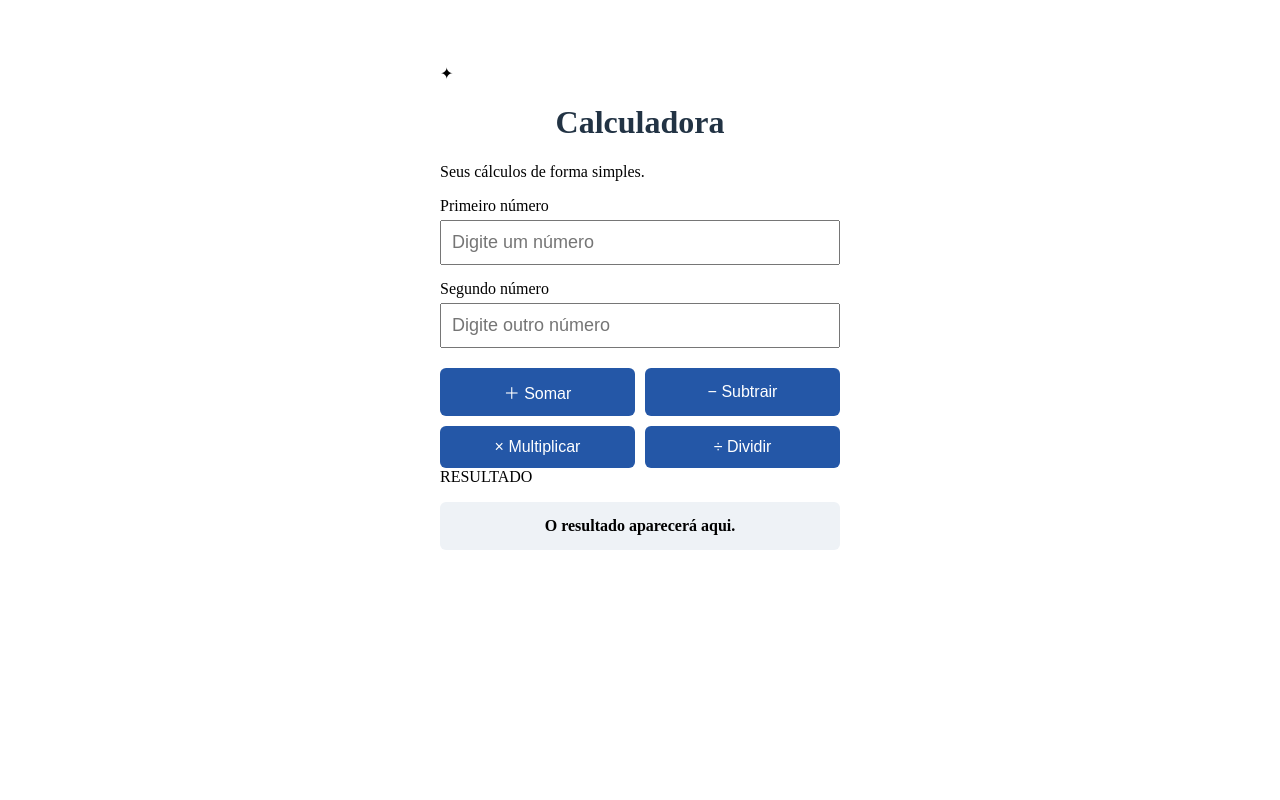
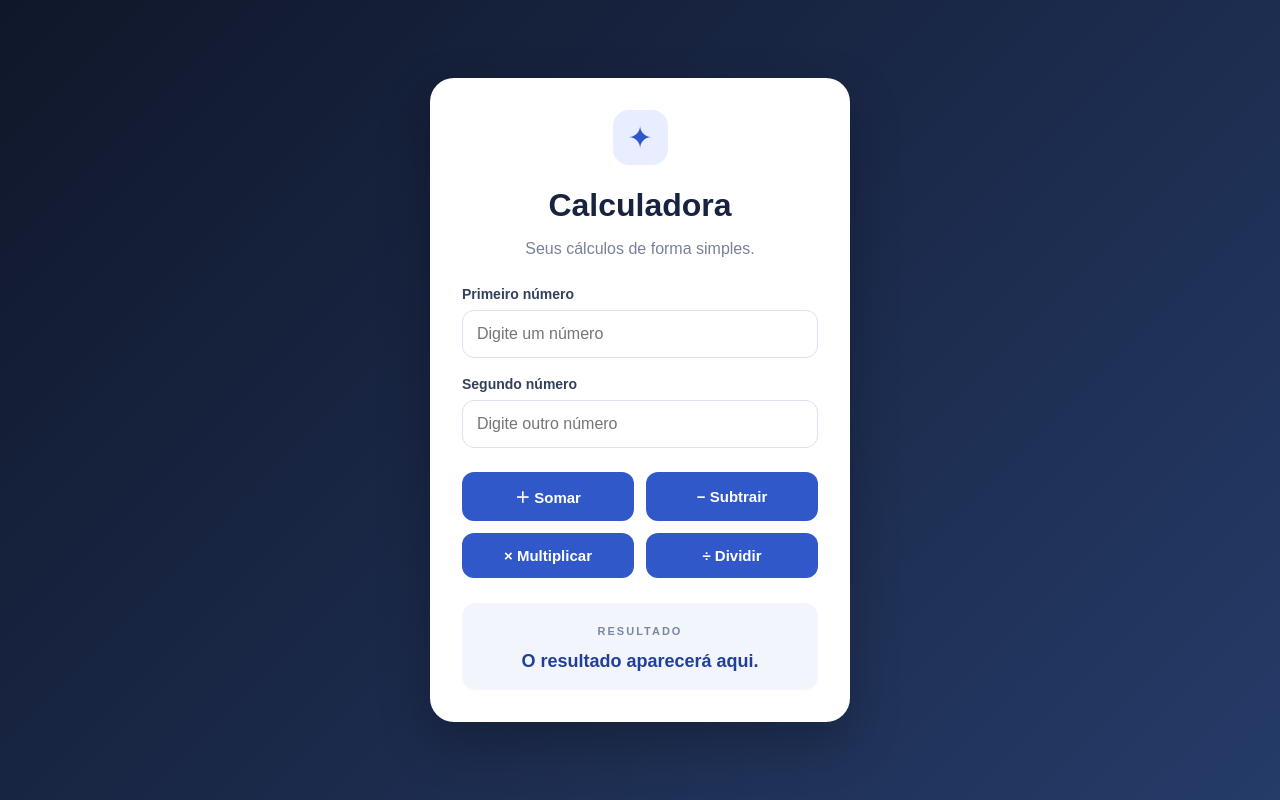
Before and after one commit to rafaeltfreddi-coder/Calculadora-gulosa, a plain HTML site: page index.html in a window 1280 px wide. Drawn offline with Linux system fonts and the light colour scheme.

Commit message:
Update estilo.css

```diff
--- a/estilo.css
+++ b/estilo.css
@@ -1,72 +1,121 @@
-Define a aparência geral da página. */
+* {
+    box-sizing: border-box;
+}
+
 body {
     font-family: Arial, sans-serif;
-      background-color: #eef2f6;
+    background: linear-gradient(135deg, #10172a, #253b68);
+    min-height: 100vh;
     margin: 0;
     padding: 20px;
+    display: flex;
+    justify-content: center;
+    align-items: center;
 }
 
-
-    /* Organiza a caixa da calculadora. */
-    main {
-      max-width: 400px;
-      margin: 40px auto;
-      padding: 24px;
-      background-color: white;
-      border-radius: 12px;
+.calculadora {
+    width: 100%;
+    max-width: 420px;
+    background: #ffffff;
+    padding: 32px;
+    border-radius: 24px;
+    box-shadow: 0 20px 50px #00000040;
 }
 
+.icone {
+    width: 55px;
+    height: 55px;
+    margin: 0 auto 15px;
+    background: #e8edff;
+    color: #3158c9;
+    border-radius: 16px;
+    display: grid;
+    place-items: center;
+    font-size: 30px;
+}
 
 h1 {
     text-align: center;
-      color: #234;
+    color: #17233f;
+    margin-bottom: 8px;
 }
 
+.subtitulo {
+    text-align: center;
+    color: #788198;
+    margin-bottom: 28px;
+}
 
 label {
     display: block;
-      margin-top: 15px;
+    margin: 18px 0 8px;
+    color: #34415c;
+    font-weight: bold;
+    font-size: 14px;
 }
 
-
 input {
-      box-sizing: border-box;
     width: 100%;
-      padding: 10px;
-      margin-top: 5px;
-      font-size: 18px;
+    padding: 14px;
+    border: 1px solid #dce2ef;
+    border-radius: 12px;
+    font-size: 16px;
+    outline: none;
+    transition: 0.2s;
 }
 
+input:focus {
+    border-color: #4169e1;
+    box-shadow: 0 0 0 3px #4169e122;
+}
 
-    /* Coloca os botões em duas colunas. */
 .operacoes {
     display: grid;
     grid-template-columns: 1fr 1fr;
-      gap: 10px;
-      margin-top: 20px;
+    gap: 12px;
+    margin-top: 24px;
 }
 
-
 button {
-      padding: 12px;
-      background-color: #2457a7;
+    padding: 14px 8px;
+    border: none;
+    border-radius: 12px;
+    background: #3158c9;
     color: white;
-      border: none;
-      border-radius: 6px;
-      font-size: 16px;
+    font-size: 15px;
+    font-weight: bold;
     cursor: pointer;
+    transition: 0.2s;
 }
 
-
 button:hover {
-      background-color: #173c78;
+    background: #203f9e;
+    transform: translateY(-2px);
 }
 
+button:active {
+    transform: scale(0.97);
+}
+
+.painel-resultado {
+    margin-top: 25px;
+    padding: 18px;
+    background: #f2f5fc;
+    border-radius: 14px;
+    text-align: center;
+}
+
+.painel-resultado span {
+    color: #7b87a1;
+    font-size: 11px;
+    font-weight: bold;
+    letter-spacing: 2px;
+}
 
 #resultado {
-      padding: 15px;
-      background-color: #eef2f6;
-      border-radius: 6px;
-      text-align: center;
+    color: #203f9e;
+    font-size: 18px;
     font-weight: bold;
+    overflow-wrap: anywhere;
+    margin: 12px 0 0;
 }
```
Lines whose indentation alone changed are shown as unchanged.
